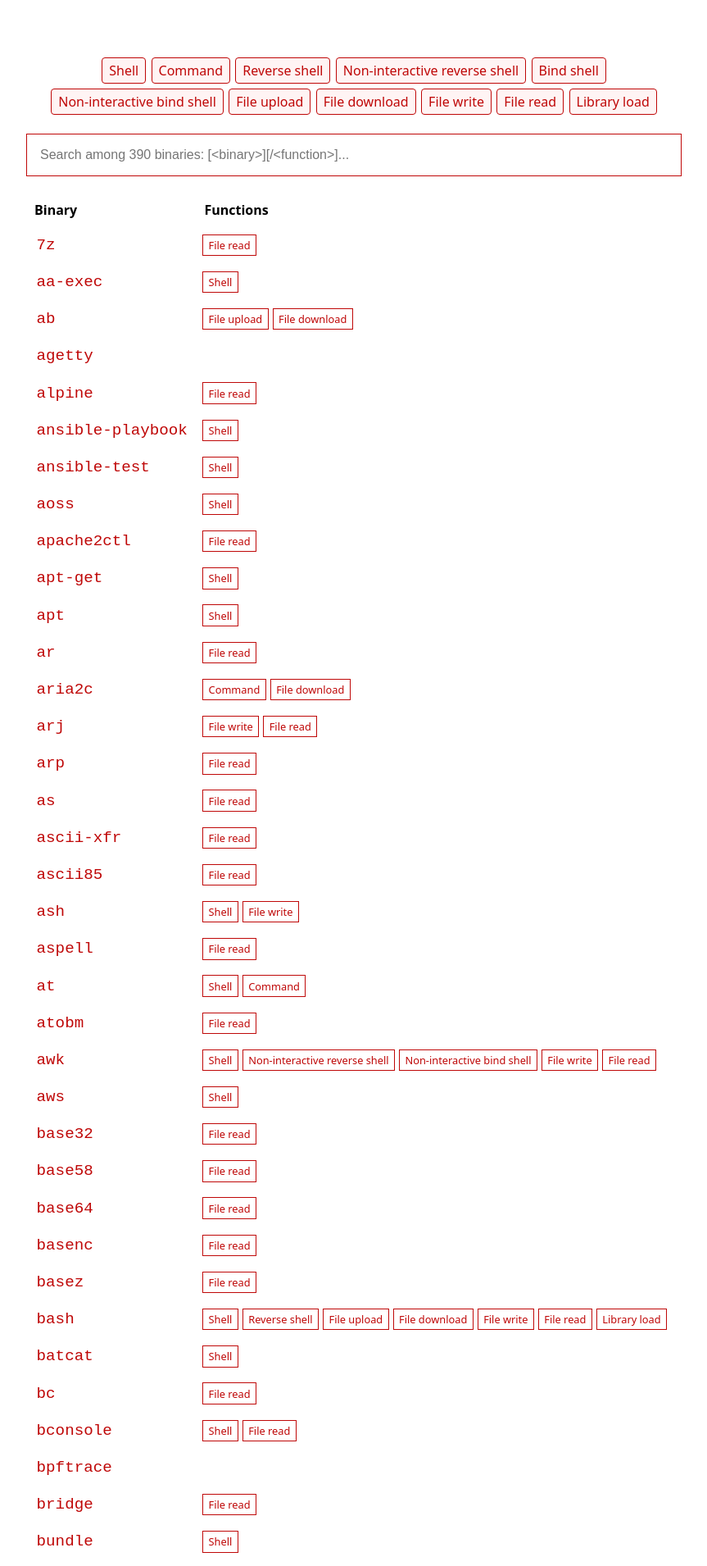
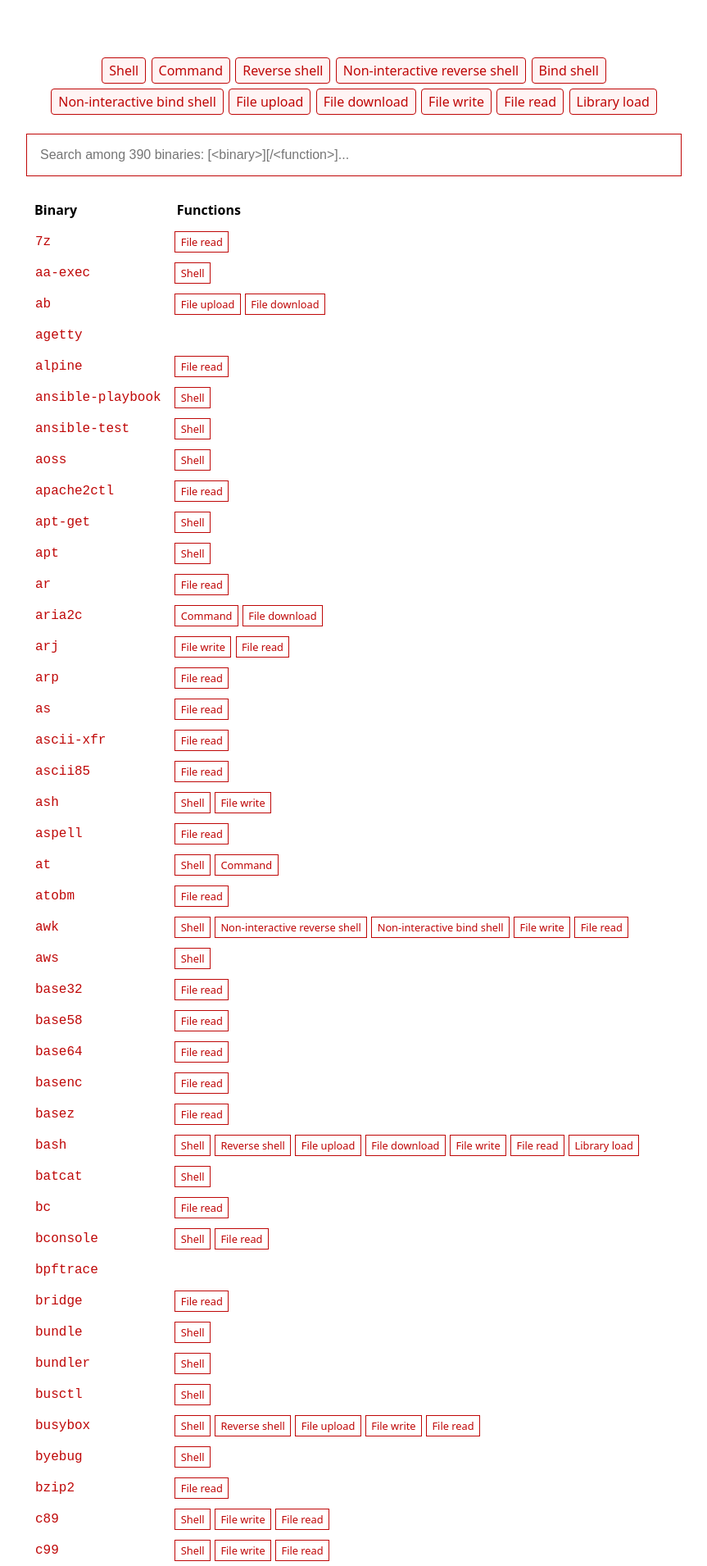
Before and after one commit to GTFOBins/GTFOBins.github.io, a Jekyll site: the page built from index.md, in a window 1280 px wide. Shown: the part 414-2324 px from the top of the page at 82% size, without its empty margins (208-1071 px from the left). Built offline with Jekyll 4.4.1, drawn with Linux system fonts in a browser that asks for light colours.

Commit message:
Normalize font size across browsers

```diff
--- a/assets/style.scss
+++ b/assets/style.scss
@@ -35,11 +35,13 @@ $layout-break: "(min-width: #{$column-width + $grace-space})";
 
 body {
     font-family: sans, sans-serif;
+    font-size: 16px;
     color: $foreground;
     background: $background;
 }
 
 code {
+    font-size: 0.8rem;
     padding: 0.15em 0.25em;
     border-radius: 0.25em;
     color: $accent;
@@ -48,6 +50,7 @@ code {
 
 pre {
     background: $lighter;
+    font-size: 0.8rem;
     padding: 1em;
     margin: 1rem 0; // to be coherent with the regular-sized text
     overflow-x: auto;
@@ -165,6 +168,7 @@ h2, h3, h4, h5, h5 {
 
         td {
             &:nth-child(1) a {
+                font-family: monospace;
                 text-decoration: none;
                 padding: 0.5em;
                 display: block;
@@ -305,11 +309,6 @@ h2, h3, h4, h5, h5 {
     margin-bottom: $margin;
 }
 
-.bin-name {
-    font-family: monospace;
-    font-size: 1.2rem;
-}
-
 .github-buttons {
     display: inline-block;
     margin-left: 10px;
```
